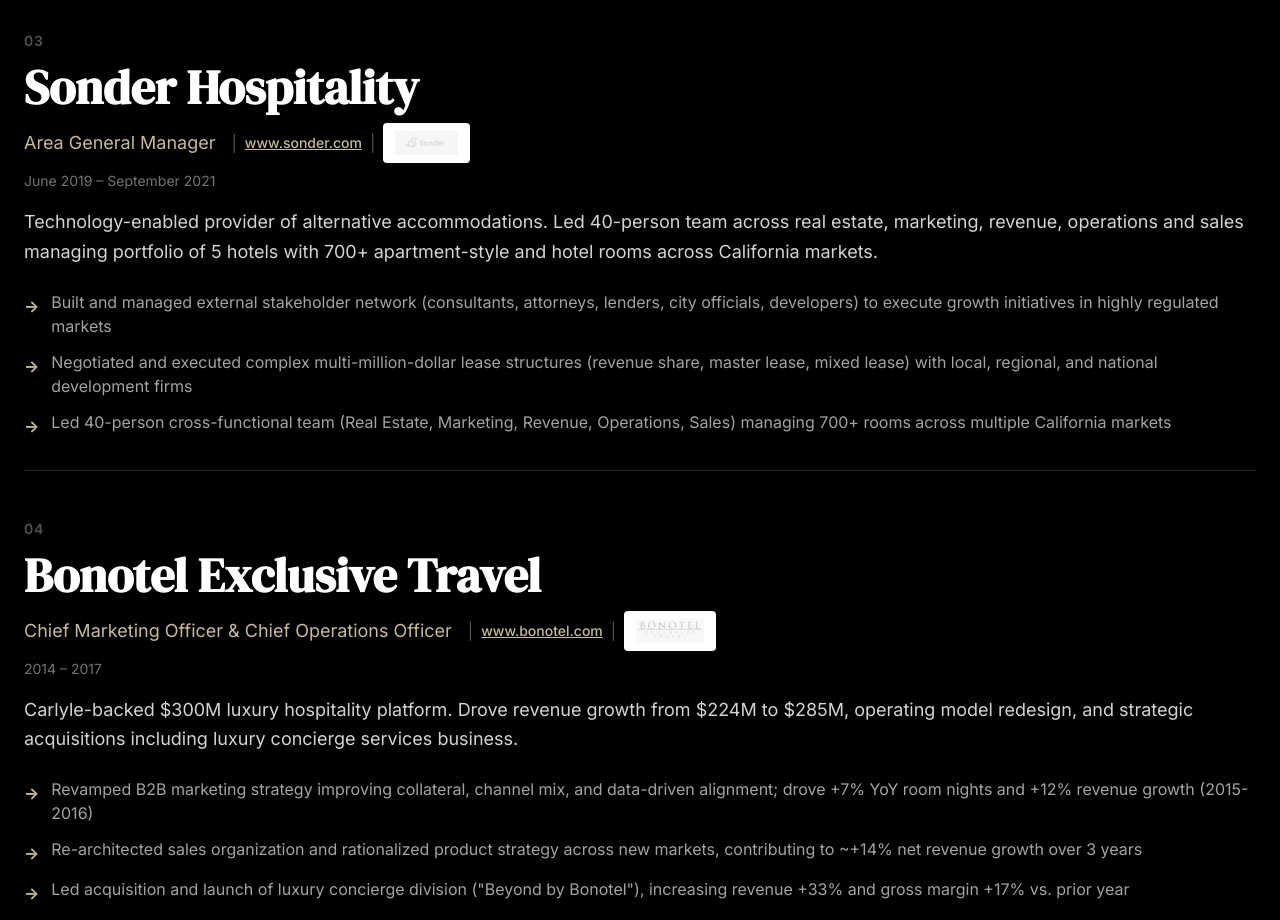
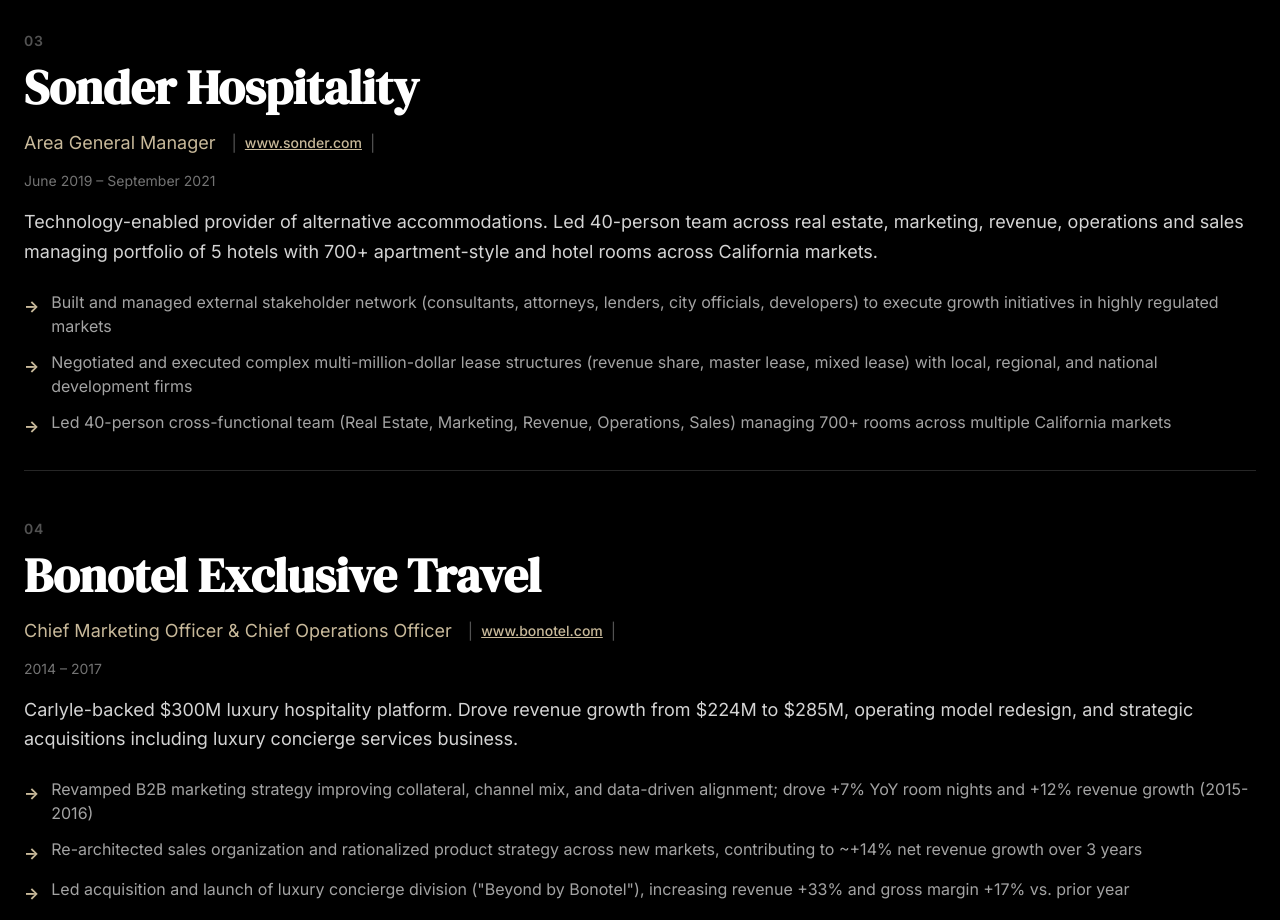
Before and after one commit to letsnavigatebmw/brandonmweaver, a React (Vite) app: page / in a window 1280 px wide. Shown: the part 5400-6320 px from the top of the page. Built offline with nearby package versions, Linux system fonts and the light colour scheme.

Commit message:
Increase filter strength to brightness(0) for darker logos

```diff
--- a/src/components/Projects.jsx
+++ b/src/components/Projects.jsx
@@ -143,7 +143,7 @@ Prior roles include Chief Commercial Officer at Lacure, executive leadership at
                               src={experiences[0].logo}
                               alt={experiences[0].name}
                               className="h-8 md:h-10 w-auto px-3 py-2 rounded bg-black"
-                              style={['Sonder Hospitality', 'Bonotel Exclusive Travel'].includes(experiences[0].name) ? { filter: 'brightness(0.2) saturate(0) invert(1)' } : {}}
+                              style={['Sonder Hospitality', 'Bonotel Exclusive Travel'].includes(experiences[0].name) ? { filter: 'brightness(0)' } : {}}
                             />
                           </>
                         )}
@@ -282,7 +282,7 @@ Prior roles include Chief Commercial Officer at Lacure, executive leadership at
                             src={exp.logo}
                             alt={exp.name}
                             className="h-8 md:h-10 w-auto px-3 py-2 rounded bg-black"
-                            style={['Sonder Hospitality', 'Bonotel Exclusive Travel'].includes(exp.name) ? { filter: 'brightness(0.2) saturate(0) invert(1)' } : {}}
+                            style={['Sonder Hospitality', 'Bonotel Exclusive Travel'].includes(exp.name) ? { filter: 'brightness(0)' } : {}}
                           />
                         </>
                       )}
```
